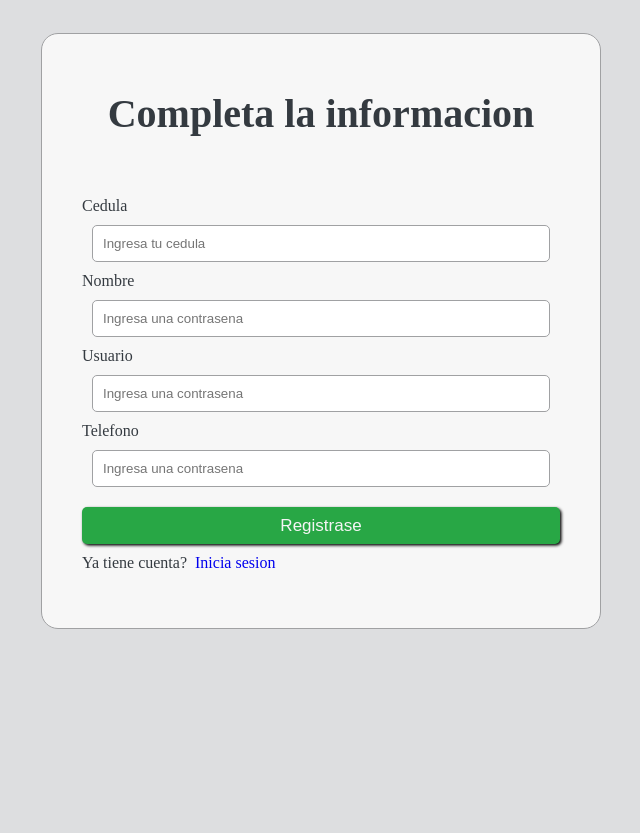
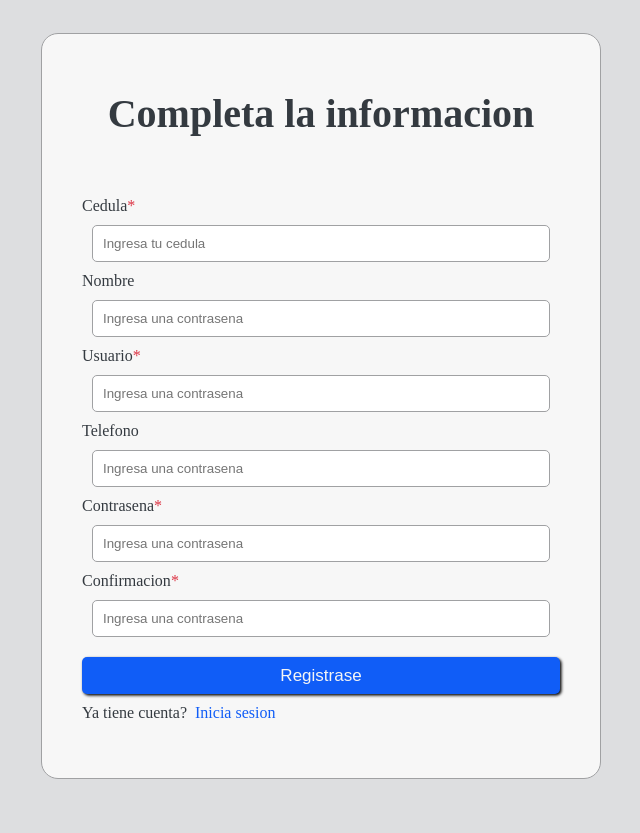
Before and after one commit to irvin0925/FeDaIr, a PHP site: page /Views/registro.php in a window 1280 px wide. Shown: the part 135-968 px from the top of the page, without its empty margins (319-959 px from the left). Run offline with PHP 8.4, Linux system fonts and the light colour scheme.

Commit message:
Commit desing registro/login completed

```diff
--- a/src/Views/login.php
+++ b/src/Views/login.php
@@ -20,6 +20,6 @@ include './Partials/headerClient.php';
         <input type="button" value="Inicia sesion" class="btn btn-success d-block w-100 mb-0">
     </div>
     <div class="form-group">
-        <p class="d-block text-accent">Aun no tienes cuenta?</p><a href="http://<?= $_SERVER['HTTP_HOST']; ?>/Views/registro.php">&nbsp; Crea una</a>
+        <p class="d-block text-accent">Aun no tienes cuenta?</p><a class="text-primary" href="http://<?= $_SERVER['HTTP_HOST']; ?>/Views/registro.php">&nbsp; Crea una</a>
     </div>
 </div>
--- a/src/Views/registro.php
+++ b/src/Views/registro.php
@@ -6,7 +6,7 @@ include './Partials/headerClient.php';
     <h2 class="text-center mb">Completa la informacion</h2>
     </p>
     <div class="form-group">
-        <label for="ced" class="text-accent">Cedula</label>
+        <label for="ced" class="text-accent">Cedula<p class="text-danger d-inline">*</p></label>
     </div>
     <div class="form-group">
         <input type="text" name="ced" id="ced" class="form-content d-block w-100" placeholder="Ingresa tu cedula">
@@ -18,7 +18,7 @@ include './Partials/headerClient.php';
         <input type="text" name="nombre" id="nombre" class="form-content d-block w-100" placeholder="Ingresa una contrasena">
     </div>
     <div class="form-group">
-        <label for="usuario" class="text-accent">Usuario</label>
+        <label for="usuario" class="text-accent">Usuario<p class="text-danger d-inline">*</p></label>
     </div>
     <div class="form-group">
         <input type="text" name="usuario" id="usuario" class="form-content d-block w-100" placeholder="Ingresa una contrasena">
@@ -29,13 +29,24 @@ include './Partials/headerClient.php';
     <div class="form-group">
         <input type="text" name="telefono" id="telefono" class="form-content d-block w-100" placeholder="Ingresa una contrasena">
     </div>
-
+    <div class="form-group">
+        <label for="password" class="text-accent">Contrasena<p class="text-danger d-inline">*</p></label>
+    </div>
+    <div class="form-group">
+        <input type="password" name="password" id="password" class="form-content d-block w-100" placeholder="Ingresa una contrasena">
+    </div>
+    <div class="form-group">
+        <label for="password_confirmation" class="text-accent">Confirmacion<p class="text-danger d-inline">*</p></label>
+    </div>
+    <div class="form-group">
+        <input type="password" name="password_confirmation" id="password_confirmation" class="form-content d-block w-100" placeholder="Ingresa una contrasena">
+    </div>
 
 
     <div class="form-group">
-        <input type="button" value="Registrase" class="btn btn-success d-block w-100 mb-0">
+        <input type="button" value="Registrase" class="btn btn-primary d-block w-100 mb-0">
     </div>
     <div class="form-group">
-        <p class="text-center d-block text-accent">Ya tiene cuenta?</p><a href="http://<?= $_SERVER['HTTP_HOST']; ?>/Views/login.php">&nbsp; Inicia sesion</a>
+        <p class="text-center d-block text-accent">Ya tiene cuenta?</p><a class="text-primary" href="http://<?= $_SERVER['HTTP_HOST']; ?>/Views/login.php">&nbsp; Inicia sesion</a>
     </div>
 </div>
```
